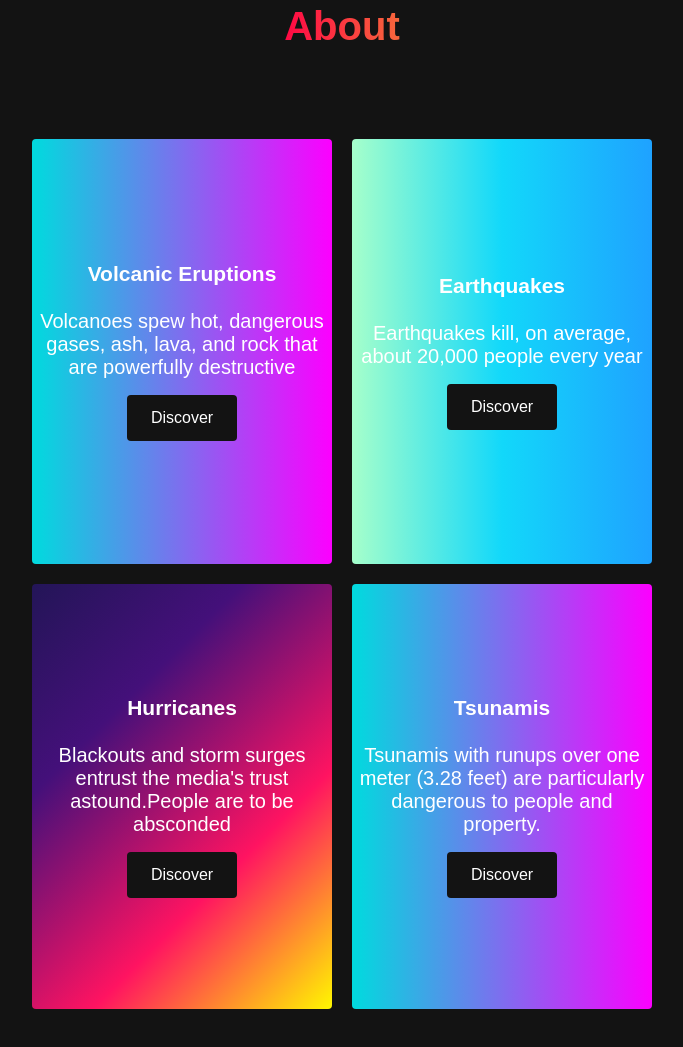
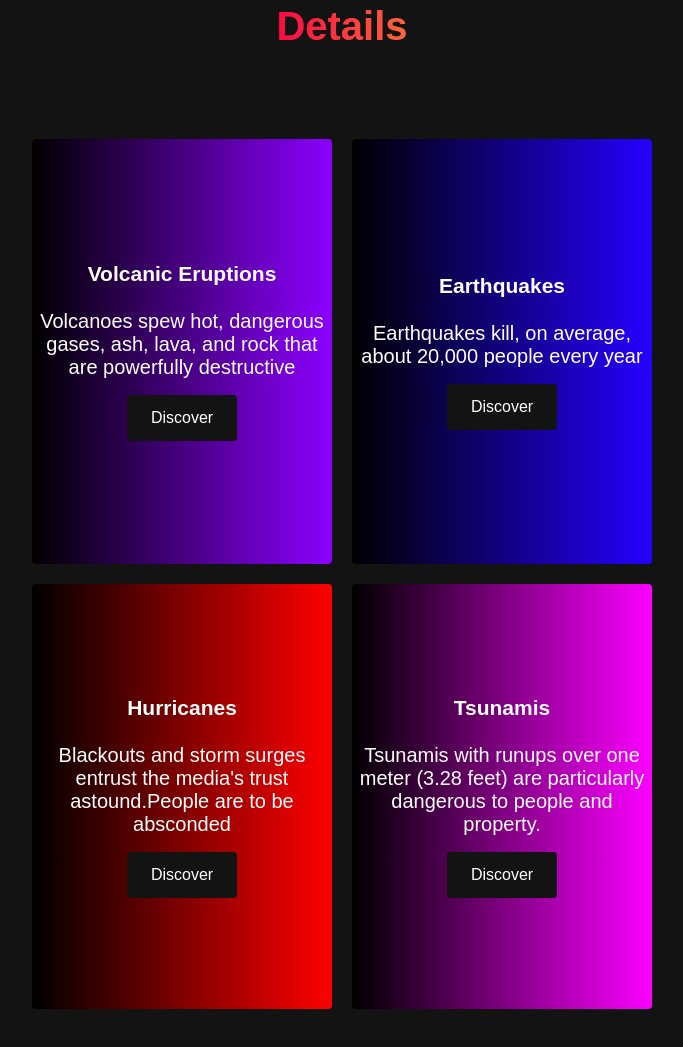
Before and after one commit to TamerAli-0/Natural-Disasters-website, a plain HTML site: page index.html in a window 1280 px wide. Shown: the part 1679-2726 px from the top of the page, without its empty margins (298-981 px from the left). Drawn offline with nearby package versions, Linux system fonts and the light colour scheme; some packages are replaced by stand-ins of ours; a script that the page names is missing.

Commit message:
Changed alot

```diff
--- a/index.html
+++ b/index.html
@@ -33,7 +33,7 @@
           <a href="#about" class="navbar__links" id="about-page">About</a>
         </li>
         <li class="navbar__item">
-          <a href="#services" class="navbar__links" id="services-page">About</a>
+          <a href="#services" class="navbar__links" id="services-page">Details</a>
         </li>
         <!-- <li class="navbar__item">
           <a href="map.html" class="navbar__links" id="map-page"
@@ -88,7 +88,7 @@
     </div>
     <!-- Services Section -->
     <div class="services" id="services">
-      <div data-aos="zoom-in"><h1>About</h1> </div>
+      <div data-aos="zoom-in"><h1>Details</h1> </div>
       <div class="services__wrapper" >
         <div class="services__card" data-aos="fade-right" >
           <h2>Volcanic Eruptions</h2>
--- a/styles.css
+++ b/styles.css
@@ -559,34 +559,29 @@ body{
   flex-direction: column;
   justify-content: center;
   color: #fff;
-  background-image: linear-gradient(to right, #00dbde 0%, #fc00ff 100%);
   transition: 0.3s ease-in;
+}
+.services__card:nth-child(1) {
+  background: #1fa2ff; /* fallback for old browsers */
+  background: -webkit-linear-gradient(to right,#000000,#ff00d4); /* Chrome 10-25, Safari 5.1-6 */
+  background-image: linear-gradient(to right, #000000 0%, #8c00ff 100%); /* W3C, IE 10+/ Edge, Firefox 16+, Chrome 26+, Opera 12+, Safari 7+ */
+
 }
 
 .services__card:nth-child(2) {
   background: #1fa2ff; /* fallback for old browsers */
   background: -webkit-linear-gradient(
-    to right,
-    #a6ffcb,
-    #12d8fa,
-    #1fa2ff
+    to right,#a6ffcb,#1fa2ff
   ); /* Chrome 10-25, Safari 5.1-6 */
-  background: linear-gradient(
-    to right,
-    #a6ffcb,
-    #12d8fa,
-    #1fa2ff
-  ); /* W3C, IE 10+/ Edge, Firefox 16+, Chrome 26+, Opera 12+, Safari 7+ */
+  background-image: linear-gradient(to right, #000000 0%, #2600ff 100%); /* W3C, IE 10+/ Edge, Firefox 16+, Chrome 26+, Opera 12+, Safari 7+ */
 }
 
 .services__card:nth-child(3) {
-  background-image: linear-gradient(
-    -225deg,
-    #231557 0%,
-    #44107a 29%,
-    #ff1361 67%,
-    #fff800 100%
-  );
+  /* background-image: linear-gradient(-225deg, #231557 0%,#fff800 100%); */
+  background-image: linear-gradient(to right, #000000 0%, #ff0000 100%);
+}
+.services__card:nth-child(4) {
+  background-image: linear-gradient(to right, #000000 0%, #fc00ff 100%);
 }
 
 .services__card h2 {
```
Also changed, not shown: info.html (+2 -5 lines).
